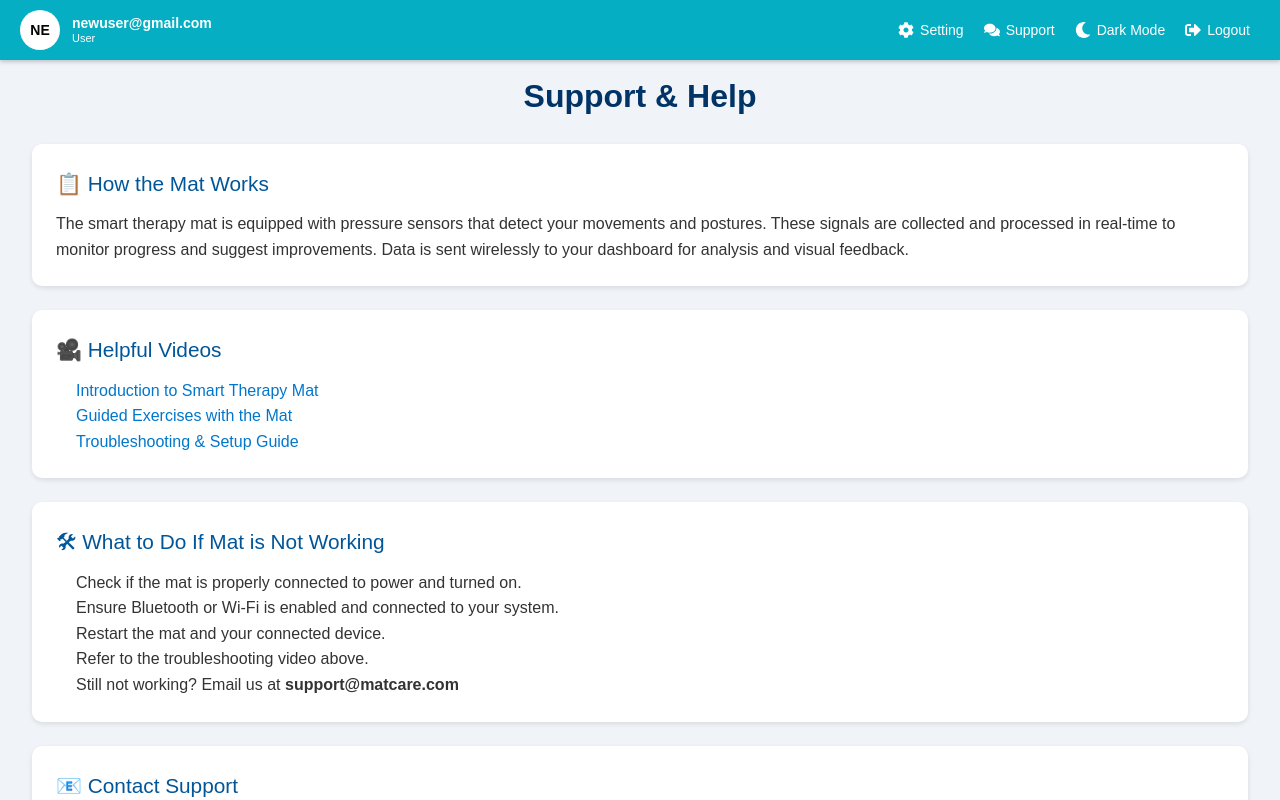
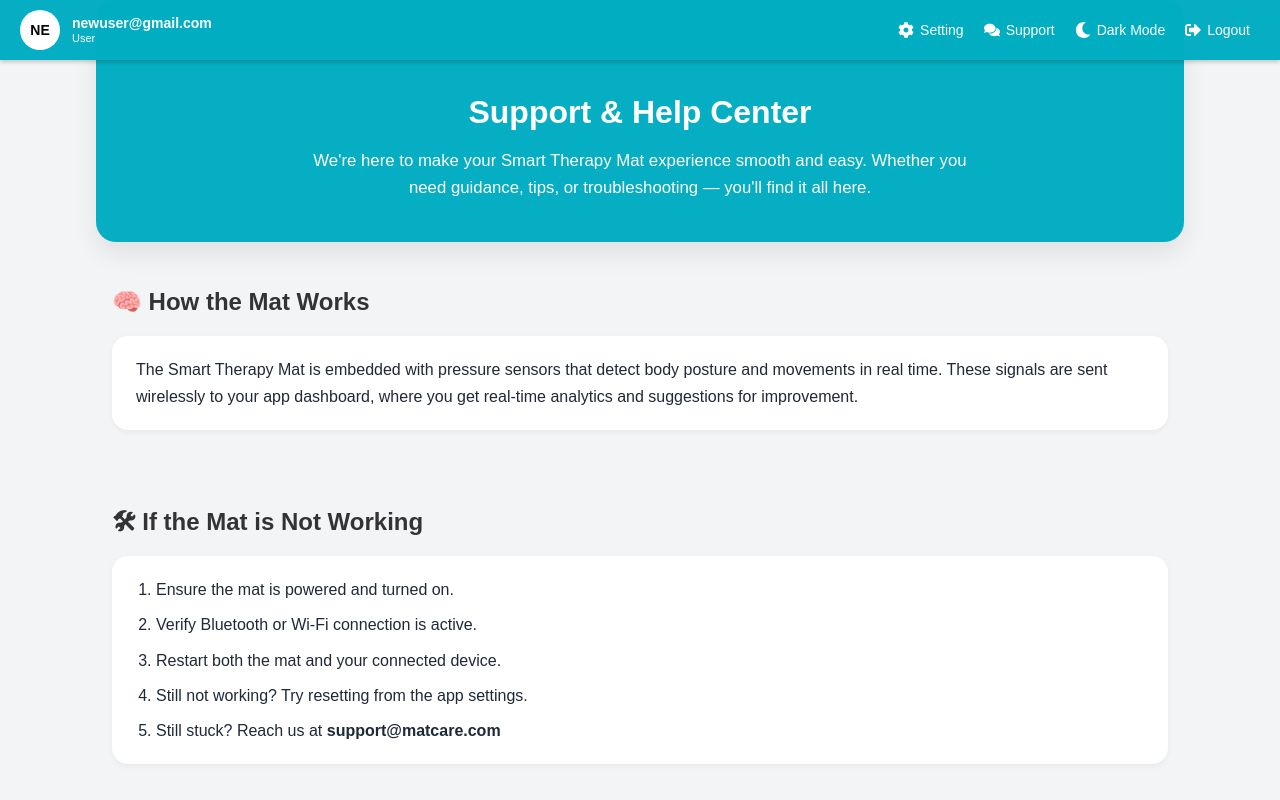
Before and after one commit to maithilighodmare/NeuroFlexMat-web, a React (Vite) app in the folder Client/: page /support in a window 1280 px wide. Shown: the top 800 px of the page. Built offline with nearby package versions, Linux system fonts and the light colour scheme.

Commit message:
settings page added

```diff
--- a/Client/src/components/EditProfileModal.css
+++ b/Client/src/components/EditProfileModal.css
@@ -1,5 +1,6 @@
 .modal-overlay {
   background: transparent;
+  margin-top: 2.9rem;
 }
 
 
--- a/Client/src/pages/Support/Support.css
+++ b/Client/src/pages/Support/Support.css
@@ -1,51 +1,70 @@
+/* Page Layout */
+
 .support-page {
-  padding: 2rem;
-  background-color: #f0f4f8;
+  background-color: #f3f4f6;
   min-height: 100vh;
-  color: #333;
-  font-family: 'Segoe UI', sans-serif;
+  font-family: 'Inter', sans-serif;
+  color: #1f2937;
 
 }
 
-.support-heading {
-  font-size: 2rem;
-  font-weight: bold;
-  margin-bottom: 1.5rem;
+/* Hero Section */
+
+.hero-section {
+  background: rgba(0, 173, 193, 0.981);
+  color: white;
   text-align: center;
-  color: #003366;
-  margin-top: 40px;
+  padding: 5.5rem 1rem 2.5rem; /* 5.5rem top = navbar height + spacing */
+  margin: 0 auto;
+  border-radius: 1.25rem;
+  max-width: 68rem;
+  box-shadow: 0 12px 24px rgba(0, 0, 0, 0.08);
 }
 
-.support-section {
-  background: #fff;
-  padding: 1.5rem;
-  border-radius: 10px;
-  margin-bottom: 1.5rem;
-  box-shadow: 0 2px 5px rgba(0, 0, 0, 0.1);
+
+.hero-section h1 {
+  font-size: 2rem;
+  font-weight: 700;
+  margin-bottom: 0.75rem;
 }
 
-.support-section h2 {
-  font-size: 1.3rem;
-  margin-bottom: 0.75rem;
-  color: #005699;
-}
-
-.support-section p,
-.support-section li {
-  font-size: 1rem;
+.hero-section p {
+  font-size: 1.05rem;
+  max-width: 42rem;
+  margin: 0 auto;
   line-height: 1.6;
 }
 
-.support-section ul,
-.support-section ol {
-  padding-left: 1.25rem;
+/* Section Wrapper */
+.section {
+  max-width: 68rem;
+  margin: 0 auto;
+  padding: 2rem 1rem;
 }
 
-.support-section a {
-  color: #0077cc;
-  text-decoration: none;
+.section-title {
+  font-size: 1.5rem;
+  font-weight: 600;
+  margin-bottom: 1rem;
 }
 
-.support-section a:hover {
-  text-decoration: underline;
+/* Info / Contact Cards */
+.info-card,
+.contact-card {
+  background-color: white;
+  padding: 1.25rem 1.5rem;
+  border-radius: 1rem;
+  box-shadow: 0 2px 6px rgba(0, 0, 0, 0.05);
+  line-height: 1.7;
 }
+
+/* Troubleshooting List */
+.troubleshooting-list {
+  list-style-type: decimal;
+  padding-left: 1.25rem;
+  font-size: 1rem;
+}
+
+.troubleshooting-list li + li {
+  margin-top: 0.5rem;
+}
--- a/Client/src/pages/Support/Support.jsx
+++ b/Client/src/pages/Support/Support.jsx
@@ -4,86 +4,65 @@ import TopBar from "../../components/Topbar";
 
 const Support = () => {
   return (
-    <div>
+    <div className="conatiner">
        <TopBar />
+<div className="support-page">
 
-      <div className="support-page">
-        <h1 className="support-heading">Support & Help</h1>
 
-        <section className="support-section">
-          <h2>📋 How the Mat Works</h2>
+      {/* Hero */}
+      <section className="hero-section">
+        <h1>Support & Help Center</h1>
         <p>
-            The smart therapy mat is equipped with pressure sensors that detect
-            your movements and postures. These signals are collected and
-            processed in real-time to monitor progress and suggest improvements.
-            Data is sent wirelessly to your dashboard for analysis and visual
-            feedback.
+          We're here to make your Smart Therapy Mat experience smooth and easy.
+          Whether you need guidance, tips, or troubleshooting — you'll find it
+          all here.
         </p>
       </section>
 
-        <section className="support-section">
-          <h2>🎥 Helpful Videos</h2>
-          <ul>
-            <li>
-              <a
-                href="https://www.youtube.com/watch?v=your_mat_intro_video"
-                target="_blank"
-                rel="noreferrer"
-              >
-                Introduction to Smart Therapy Mat
-              </a>
-            </li>
-            <li>
-              <a
-                href="https://www.youtube.com/watch?v=your_exercise_video"
-                target="_blank"
-                rel="noreferrer"
-              >
-                Guided Exercises with the Mat
-              </a>
-            </li>
-            <li>
-              <a
-                href="https://www.youtube.com/watch?v=your_troubleshoot_video"
-                target="_blank"
-                rel="noreferrer"
-              >
-                Troubleshooting & Setup Guide
-              </a>
-            </li>
-          </ul>
+      {/* How the Mat Works */}
+      <section className="section">
+        <h2 className="section-title">🧠 How the Mat Works</h2>
+        <div className="info-card">
+          The Smart Therapy Mat is embedded with pressure sensors that detect
+          body posture and movements in real time. These signals are sent
+          wirelessly to your app dashboard, where you get real-time analytics
+          and suggestions for improvement.
+        </div>
       </section>
 
-        <section className="support-section">
-          <h2>🛠 What to Do If Mat is Not Working</h2>
-          <ol>
+      {/* Troubleshooting */}
+      <section className="section">
+        <h2 className="section-title">🛠 If the Mat is Not Working</h2>
+        <div className="info-card">
+          <ol className="troubleshooting-list">
+            <li>Ensure the mat is powered and turned on.</li>
+            <li>Verify Bluetooth or Wi-Fi connection is active.</li>
+            <li>Restart both the mat and your connected device.</li>
+            <li>Still not working? Try resetting from the app settings.</li>
             <li>
-              Check if the mat is properly connected to power and turned on.
-            </li>
-            <li>
-              Ensure Bluetooth or Wi-Fi is enabled and connected to your system.
-            </li>
-            <li>Restart the mat and your connected device.</li>
-            <li>Refer to the troubleshooting video above.</li>
-            <li>
-              Still not working? Email us at{" "}
+              Still stuck? Reach us at{" "}
               <strong>support@matcare.com</strong>
             </li>
           </ol>
+        </div>
       </section>
 
-        <section className="support-section">
-          <h2>📧 Contact Support</h2>
+      {/* Contact Info */}
+      <section className="section pb-12">
+        <h2 className="section-title">📞 Contact Support</h2>
+        <div className="contact-card">
           <p>
-            Email us at: <strong>support@matcare.com</strong>
+            Email: <strong>support@matcare.com</strong>
           </p>
           <p>
             Phone: <strong>+91-9876543210</strong>
           </p>
-          <p>Available: Mon - Sat | 10:00 AM - 6:00 PM IST</p>
+          <p>Support Hours: Mon - Sat | 10:00 AM – 6:00 PM IST</p>
+        </div>
       </section>
     </div>
     </div>
+
   );
 };
 
```
Also changed, not shown: 1 other file (tests, documents, lock files or other folders). Lines whose indentation alone changed are shown as unchanged.
